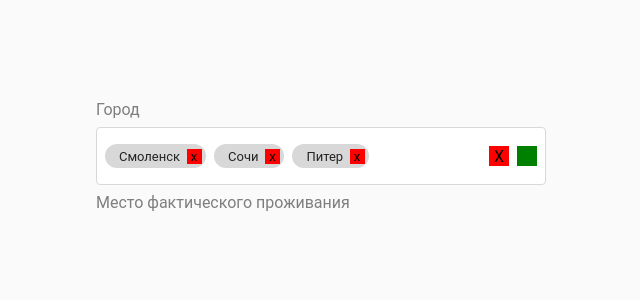
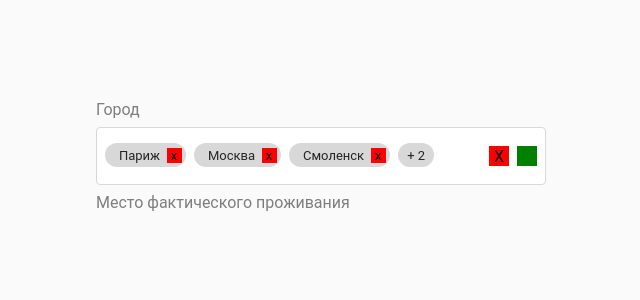
Before and after one commit to Alexey25041991/select-multiSelect, a React (Create React App) app: page / in a window 1280 px wide. Shown: the top 300 px of the page, without its empty margins (319-959 px from the left). Built offline with nearby package versions, Linux system fonts and the light colour scheme.

Commit message:
убрать повторение в листе

```diff
--- a/src/components/MySelect/MySelect.tsx
+++ b/src/components/MySelect/MySelect.tsx
@@ -28,7 +28,9 @@ const MySelect: React.FC<ISelectProps> = ({
   // Ref to container
   const valueContainerWrapperRef = useRef();
   const initialValueOptions = initialValue ? initialValue : [];
-  const list = [...options, ...initialValueOptions];
+  const list1 = [...options, ...initialValueOptions];
+  const list = list1.reduce((st: any, el: any) => (st.map((e: { value: any; }) => e.value)).includes(el.value) ? st : [...st, el],[])
+
   // Дропдаун открыт/закрыт
   const [ opened, setOpened ] = useState<boolean>(false);
   const [ currentMultiValue, setCurrentMultiValue ] = useState<MyOptions[]>(initialValueOptions);
--- a/src/consts.tsx
+++ b/src/consts.tsx
@@ -32,6 +32,14 @@ export const objDataArr: MyOptions[] = [
 
 export const objDataArr1: MyOptions[] = [
   {
+    label: 'Париж',
+    value: 'Paris',
+  },
+  {
+    label: 'Москва',
+    value: 'Moscow',
+  },
+  {
     label: 'Смоленск',
     value: 'Smolensk',
   },
```
